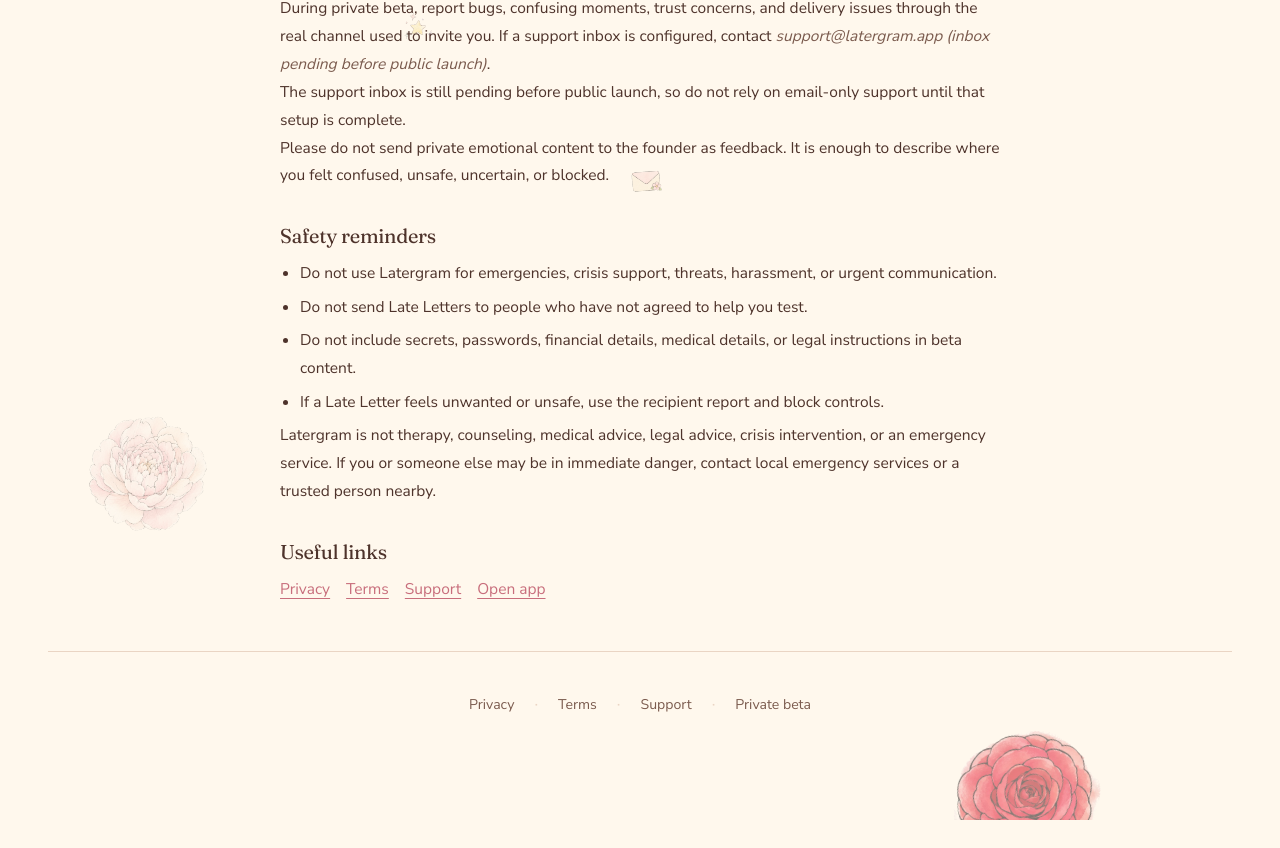
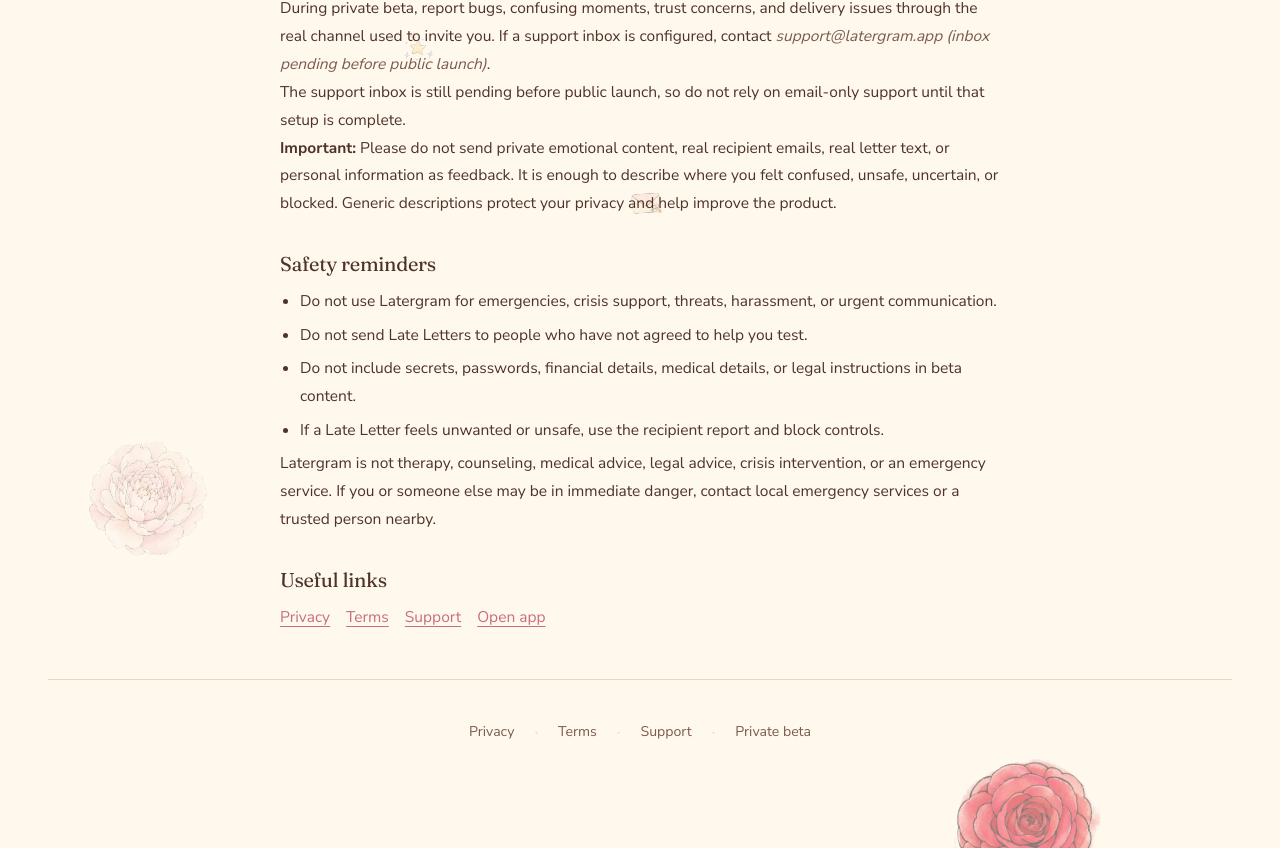
Before and after one commit to rudrasatani13/latergram, a React (Vite) app: page /beta in a window 1280 px wide. Shown: the part 1933-2781 px from the top of the page. Before the commit the page ends 2753 px from the top, so only its background shows below. Built offline with nearby package versions, Linux system fonts and the light colour scheme; no server answers.

Commit message:
docs: add beta documentation, issue templates, and manual testing resources to support launch preparation

```diff
--- a/src/app/pages/BetaPage.tsx
+++ b/src/app/pages/BetaPage.tsx
@@ -115,7 +115,7 @@
                   </p>
                 )}
                 <p>
-                  Please do not send private emotional content to the founder as feedback. It is enough to describe where you felt confused, unsafe, uncertain, or blocked.
+                  <strong>Important:</strong> Please do not send private emotional content, real recipient emails, real letter text, or personal information as feedback. It is enough to describe where you felt confused, unsafe, uncertain, or blocked. Generic descriptions protect your privacy and help improve the product.
                 </p>
               </section>
 
```
Also changed, not shown: 4 other files (tests, documents, lock files or other folders).
